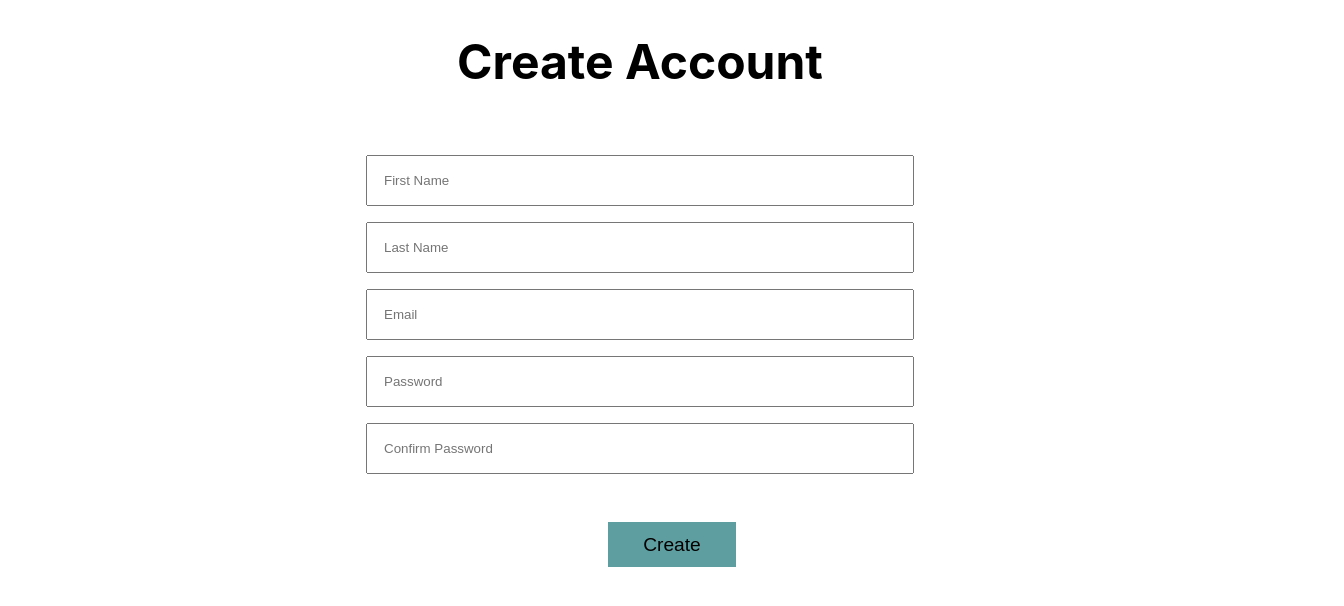
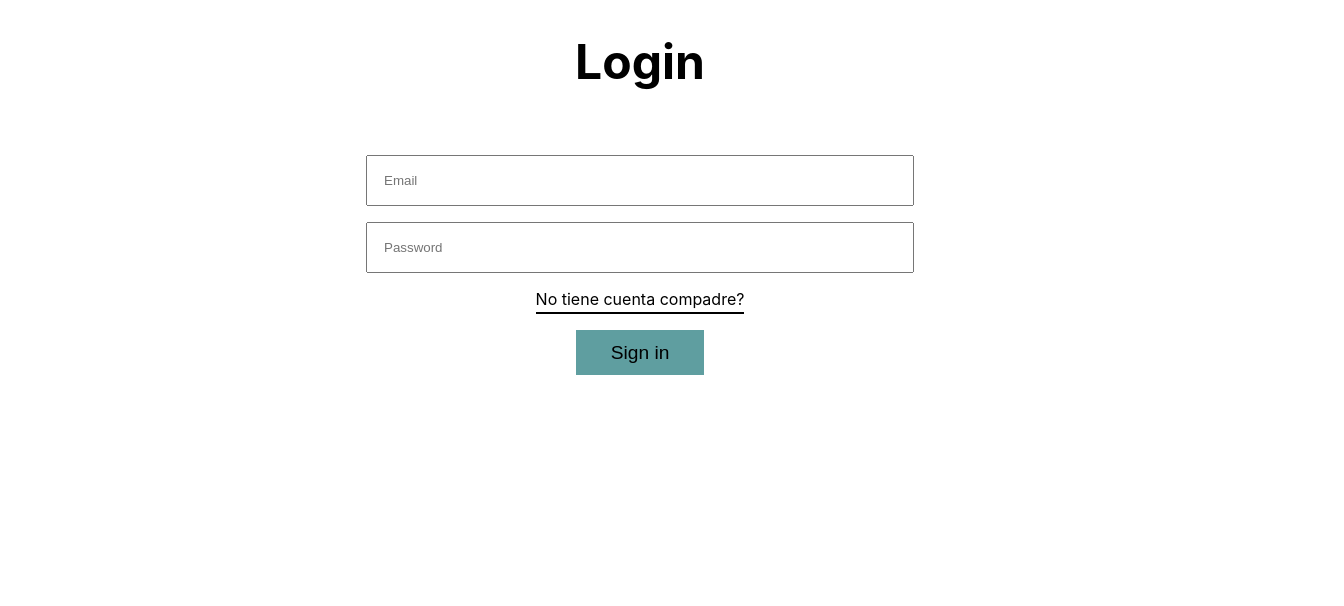
Before and after one commit to Veliz97N/front_token_flask, a React (Create React App) app: page / in a window 1280 px wide. Shown: the top 606 px of the page, 1344 px wide, since content can reach past the window. Built offline with nearby package versions, Linux system fonts and the light colour scheme.

Commit message:
Se hacen cambios

```diff
--- a/src/App.js
+++ b/src/App.js
@@ -1,10 +1,12 @@
 
+import Login from "./Login";
 import Signup from "./Signup";
+import Private from "./Private";
 
 function App() {
   return (
     <div className="App">
-      <Signup />
+      <Login />
     </div>
   );
 }
--- /dev/null
+++ b/src/Login.js
@@ -0,0 +1,19 @@
+import React from 'react'
+
+const Login = () => {
+    return (
+        <div className="login">
+            <div className="titulo_create_newUser">
+                <h1 className="titulo">Login</h1>
+            </div>
+            <div className="parametros_create_newUser">
+                <input className="input_create_newUser" type="text" placeholder="Email"/>
+                <input className="input_create_newUser" type="password" placeholder="Password"/>
+                <a className="link_crearCuenta">No tiene cuenta compadre?</a>
+                <button className="boton">Sign in</button>
+            </div>
+        </div>
+    )
+}
+
+export default Login
--- /dev/null
+++ b/src/Private.js
@@ -0,0 +1,15 @@
+import React from 'react'
+
+const Private = () => {
+    return (
+      <div className="private">
+        <div className="titulo_create_newUser">
+          <h1 className="titulo">Welcome to our store!</h1>
+        </div>
+        <div>
+            <h1 className="sorpresa">Que esperabas? Es solo una prueba 😂</h1>
+        </div>
+      </div>
+    );
+}
+export default Private
--- a/src/index.css
+++ b/src/index.css
@@ -27,7 +27,9 @@ code {
   display: flex;
   flex-direction: column;
   text-align: center;
+  justify-content: center;
   width: 100%;
+
 
 }
 .input_create_newUser{
@@ -42,21 +44,55 @@ code {
   transform: scale(1.01);
   border: 1px solid black;
 }
-.boton_create_newUser{
-  width: 100%;
-  display: flex;
-  justify-content: center;
-  text-align: center;
-  padding: 2rem;
+
+.link_crearCuenta{
+  margin: auto;
+  position: relative;
+  display:block;
+  margin-bottom: 1rem;
+  padding-bottom: 5px;
 }
-.boton_create_newUser .boton{
+.link_crearCuenta::after{
+  content : " ";
+  position : absolute;
+  width : 100%;
+  height : 2px;
+  margin-top: 200px;
+  background-color: black;
+  bottom: 0;
+  left: 0;
+}
+.link_crearCuenta:hover::after,
+.link_crearCuenta:focus::after{
+  height : 4px;
+  cursor: pointer;
+
+}
+.parametros_create_newUser .boton{
   height: 2.8rem;
   width: 8rem;
   font-size: 1.2rem;
+  margin: auto;
   background-color: cadetblue;
   border: none;
 }
 
-.boton_create_newUser .boton:hover{
+.boton:hover{
   cursor: pointer;
 }
+
+.titulo_login{
+  display: flex;
+  justify-content: center;
+  text-align: center;
+  margin-bottom: 2rem;
+}
+.sorpresa{
+  margin-left: 1rem;
+  transition: all 0.5s ease-in;
+}
+.sorpresa:hover{
+  transform: translate(5%);
+  font-size: 3em;
+  color: pink
+}
```
